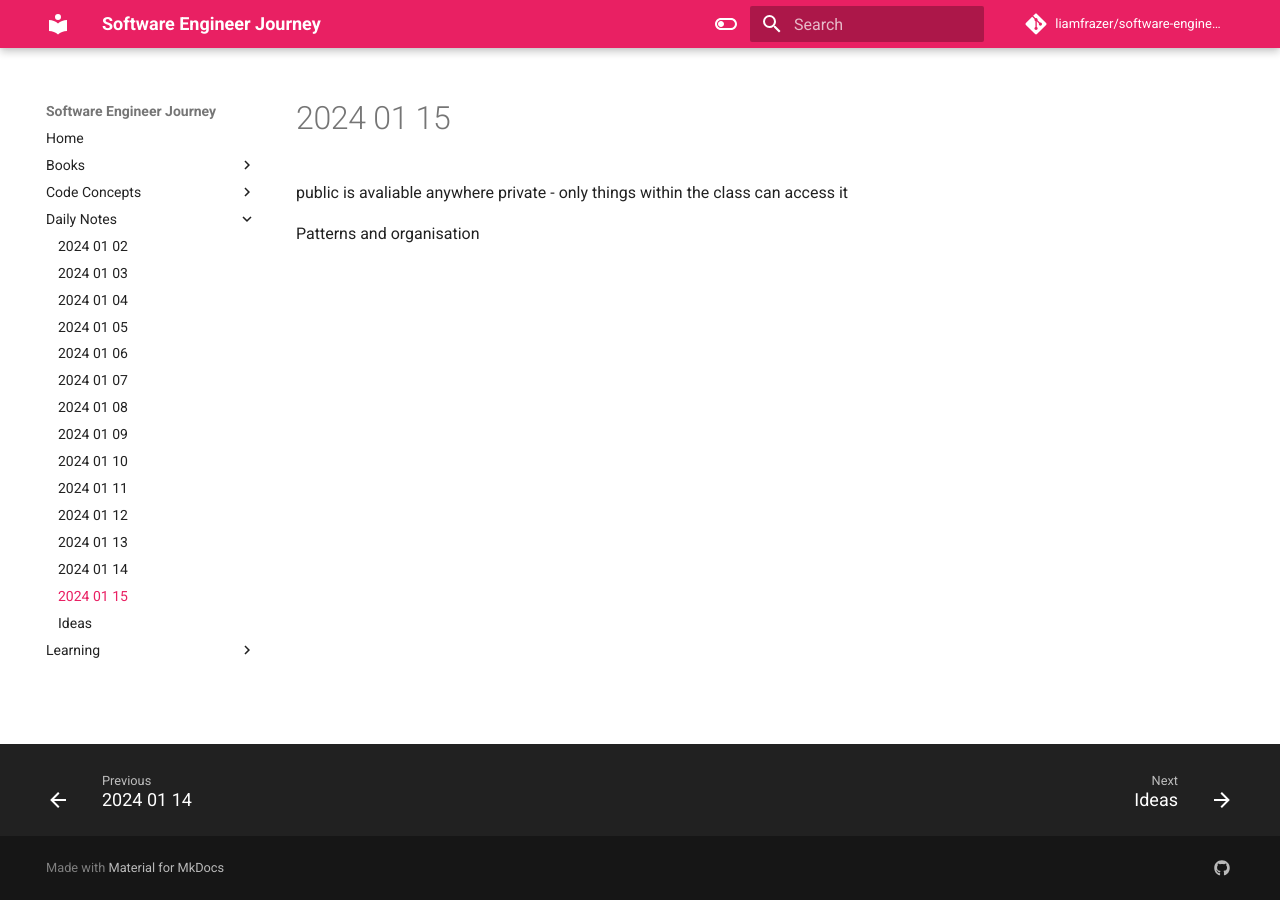
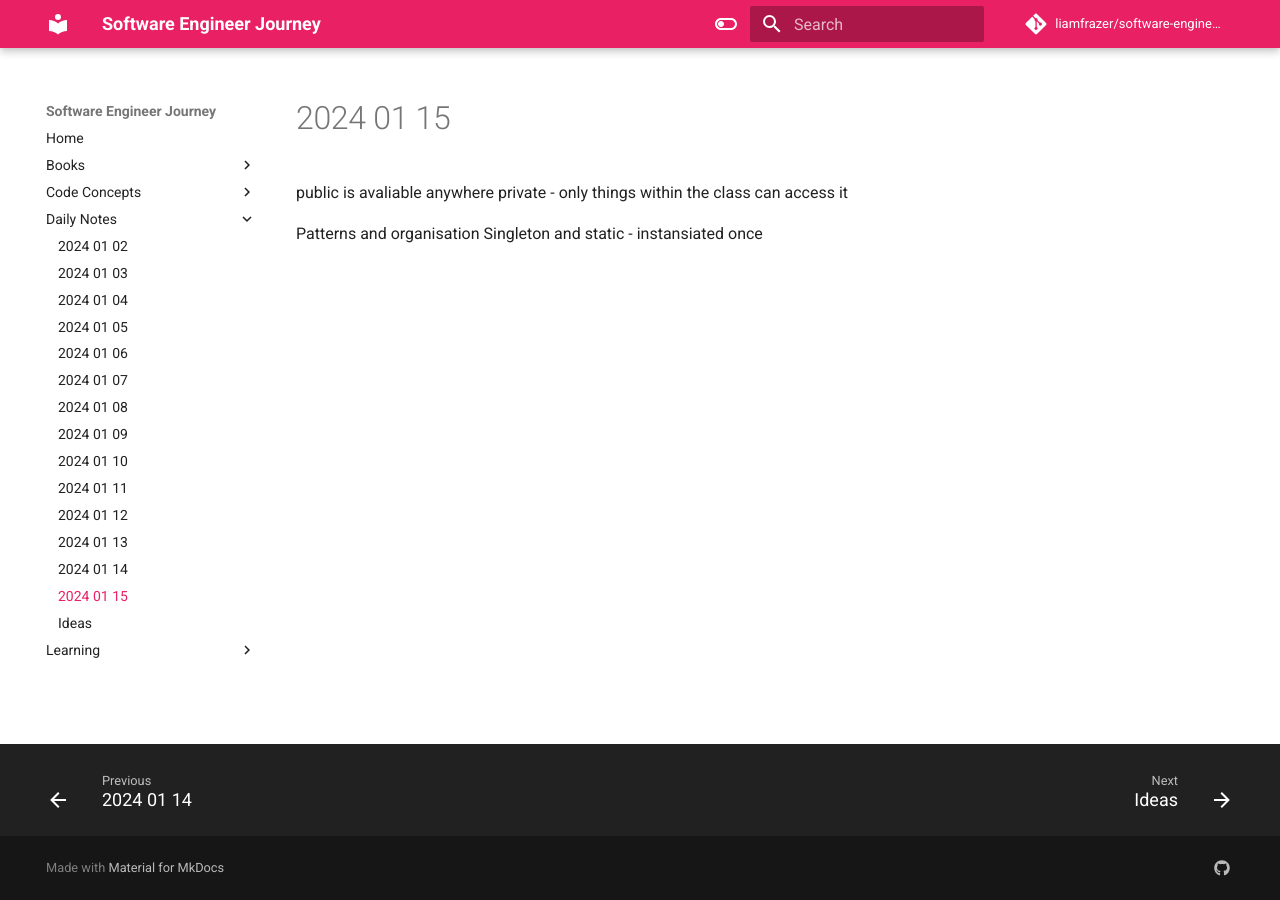
Before and after one commit to liamfrazer/software-engineer-journey, an MkDocs documentation site: the page built from docs/Daily Notes/2024-01-15.md, in a window 1280 px wide. Built offline with MkDocs 1.6.1 and Material for MkDocs 9.7.7, drawn with Linux system fonts in a browser that asks for light colours; comment, search, counter and statistics services are not loaded.

Commit message:
vault backup: 2024-01-15 16:17:11

```diff
--- a/docs/Daily Notes/2024-01-15.md
+++ b/docs/Daily Notes/2024-01-15.md
@@ -2,3 +2,4 @@ public is avaliable anywhere
 private - only things within the class can access it
 
 Patterns and organisation
+Singleton and static - instansiated once
```
